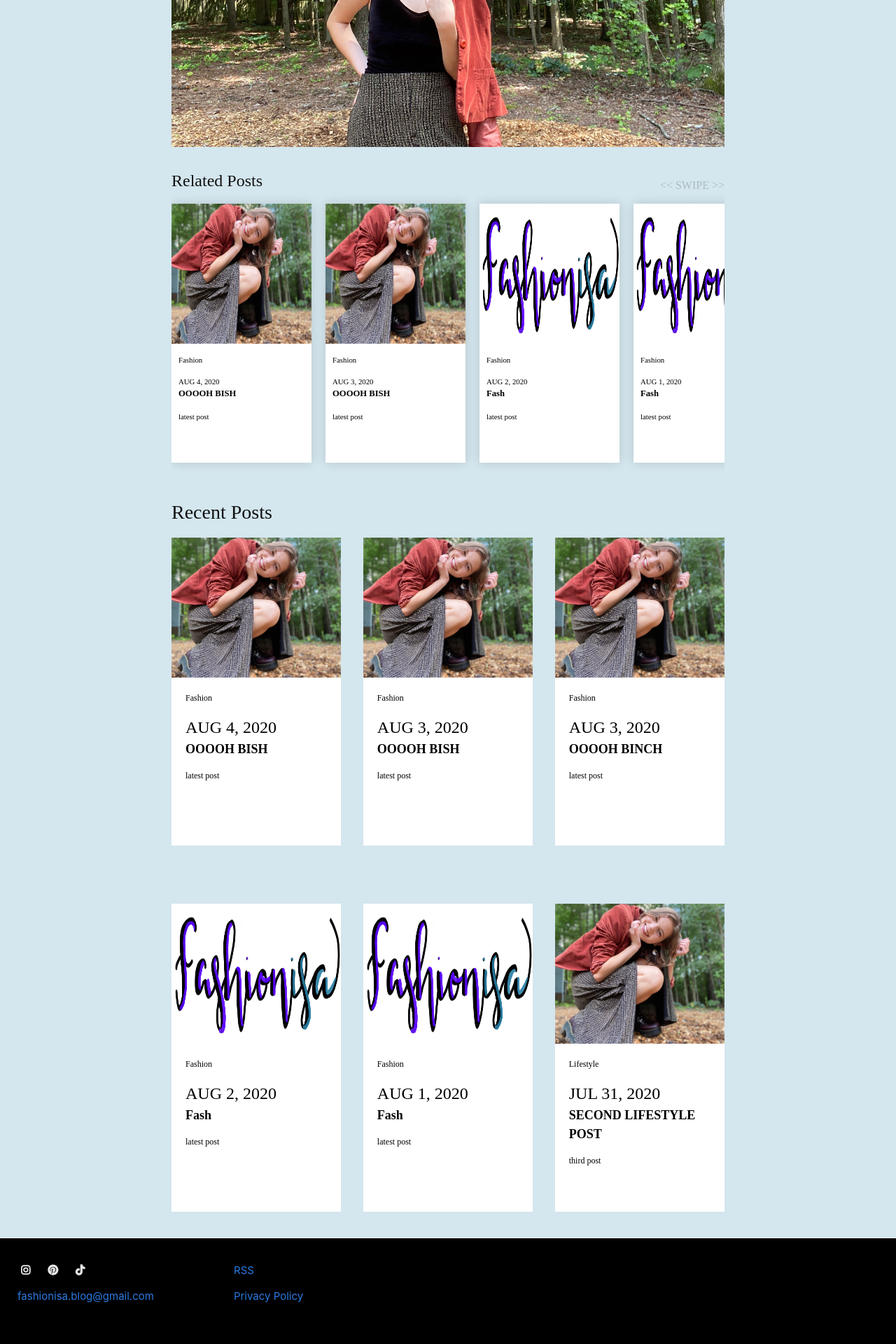
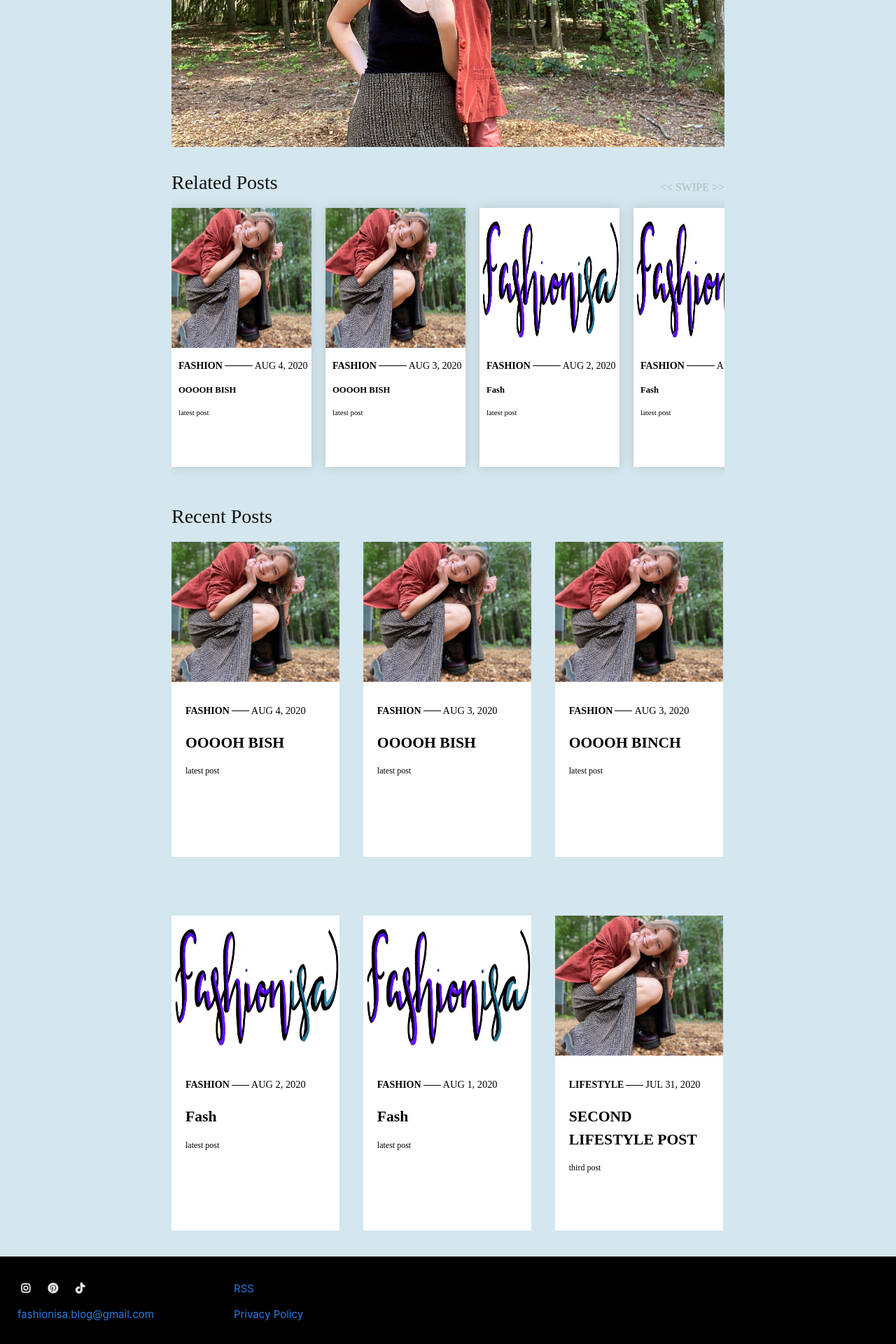
Before and after one commit to iwalte01/fashionisa-blog, a Jekyll site: the page built from blog-fashion/_posts/2020-07-29-four.md, in a window 1280 px wide. Shown: the part 831-2751 px from the top of the page at 70% size. Built offline with Jekyll 4.4.1, drawn with Linux system fonts in a browser that asks for light colours; nearby versions of some CDN libraries.

Commit message:
formatted post teasers

```diff
--- a/_includes/make_postlist.html
+++ b/_includes/make_postlist.html
@@ -14,10 +14,15 @@
          </div>
          <div class="post-info">
          <div class="txt-box">
-            <p class="cat"> {%- if post.category -%}
-              {{ post.category }}
-            {%- endif -%}</p>
-             <span class="post-meta"> {{ post.date | date: date_format }}</span> <!-- moved the date here-->
+            <p class="post-meta">
+            {%- if post.category -%}
+            <span itemprop="category"><span class="cat" itemprop="category">{{ post.category }}</span></span>
+            {%- endif -%}
+            <time class="dt-published" datetime="{{ page.date | date_to_xmlschema }}" itemprop="datePublished">
+            {%- assign date_format = site.minima.date_format | default: "%b %-d, %Y" -%}
+            {{ post.date | date: date_format }}
+            </time>
+          </p>
             <h3 class="p-title">{{ post.title | escape }}</h3> <!-- added a heading around this to separate it-->
              <!-- show the description -->
             <p class="des">{%- if post.description -%}
--- a/_includes/make_relposts.html
+++ b/_includes/make_relposts.html
@@ -14,10 +14,15 @@
          </div>
          <div class="post-info">
          <div class="txt-box">
-            <p class="cat"> {%- if post.category -%}
-              {{ post.category }}
-            {%- endif -%} </p>
-            <span class="post-meta">{{ post.date | date: date_format }}</span>
+          <p class="post-meta">
+            {%- if post.category -%}
+            <span itemprop="category"><span class="cat" itemprop="category">{{ post.category }}</span></span>
+            {%- endif -%}
+            <time class="dt-published" datetime="{{ page.date | date_to_xmlschema }}" itemprop="datePublished">
+            {%- assign date_format = site.minima.date_format | default: "%b %-d, %Y" -%}
+            {{ post.date | date: date_format }}
+            </time>
+          </p>
             <h3 class="p-title">{{ post.title | escape }}</h3> <!-- added a heading around this to separate it-->
              <!-- show the description -->
             <p class="des">{%- if post.description -%}
--- a/_includes/search.html
+++ b/_includes/search.html
@@ -13,7 +13,7 @@
 SimpleJekyllSearch({
   searchInput: document.getElementById('search-input'),
   resultsContainer: document.getElementById('results-container'),
-  searchResultTemplate: '<li><h3><a href="{url}" class="post-link"><div class="image"><p><img class="thmb" src="{thumbnail}"></p></div><div class="post-info"><div class="txt-box"><p class="cat">{category}</p><span class="post-meta">{date}</span><h3 class="p-title">{title}</h3><p class="des">{description}</p></div></div></a></h3></li>',
+  searchResultTemplate: '<li><h3><a href="{url}" class="post-link"><div class="image"><p><img class="thmb" src="{thumbnail}"></p></div><div class="post-info"><div class="txt-box"><p class="post-meta"><span itemprop="category"><span class="cat" itemprop="category">{category}</span></span><time class="dt-published" datetime="{date}" itemprop="datePublished">{date}</time></p><h3 class="p-title">{title}</h3><p class="des">{description}</p></div></div></a></h3></li>',
   noResultsText:'<p id="no-result"> No Results Found </p>',
   json: '/fashionisa-blog/search.json'
 })
--- a/_layouts/post.html
+++ b/_layouts/post.html
@@ -29,7 +29,7 @@ layout: default
   <!-- For the Codepen Challenge of January 2019 -->
 <div class="o-wrapper">
   <header class="c-header">
-    <h2>Related Posts</h2>
+    <h2 class="post-list-heading">Related Posts</h2>
     <div class="c-drag">
      << SWIPE >>
     </div>
@@ -52,6 +52,7 @@ layout: default
         {%- endif -%}
   {%- endfor -%}
   </div>
+</div>
 </div>
 <script>
   const slider = document.getElementsByClassName('c-slider')[0];
@@ -167,7 +168,7 @@ init();
 </script>
 <div class="home">
 <h2 class="post-list-heading">Recent Posts</h2>
-  <div class="post-list">
+  <div class="post-list rec-posts">
   {%- assign empt = false -%}
   {%- for post in site.posts limit: 6 -%}
       {%- if post != page -%}
--- a/_sass/minima/_layout.scss
+++ b/_sass/minima/_layout.scss
@@ -640,22 +640,29 @@ font-family: serif;
     .p-title {
         font-size: 1em;
         font-family: serif;
-        font-weight: bold;
+        font-weight: bolder;
     }
     .des {
       font-size: 0.7em;
     }
     .txt-box {
       margin: 20px;
-      .cat {
-      font-size: 0.6em;
+     .post-meta {
+      font-weight: 500px;
+        .dt-published {
+          font-size: 0.6em;
+        }
       }
     }
   }
 
   .post-list .thmb {
     height: 200px;
-    max-width: 100%;
+    //max-width: 100%;
+    @include media-query(820px){
+      width: 230px;
+    }
+    width: 240px;
   }
 
   .latest-post {
@@ -672,16 +679,20 @@ font-family: serif;
 
   //control the sizes and styles of each grid element
   .post-list li .post-info {
-    width: fill;
-    height: 250px;
+    word-wrap: break-word;
+    @include media-query(820px){
+      width: 230px;
+    }
+    width: 240px;
+    height: 260px;
     background-color: white;
     margin-top: -30px;
     color: black;
     text-align: left;
     .p-title {
-        font-size: 0.75em;
+        font-size: 0.9em;
         font-family: serif;
-        font-weight: bold;
+        font-weight: bolder;
     }
     .des {
       font-size: 0.5em;
@@ -690,8 +701,14 @@ font-family: serif;
     .txt-box {
       margin: 20px;
       padding-top: 30px;
-      .cat {
-        font-size: 0.5em;
+      .post-meta {
+      font-weight: 500px;
+        .dt-published {
+          font-size: 0.6em;
+        }
+        .cat:after {
+          width: 25px;
+        }
       }
     }
   }
@@ -704,11 +721,13 @@ font-family: serif;
 
     .post-list li .post-link .post-info {
       //responsive width
-      width: fill;
-      height: 250px;
+     // width: fill;
+      //max-width: 100%;
+      width: 100%;
+      height: 280px;
       padding-top: 20px;
       padding-bottom: 10px;
-      text-overflow: wrap;
+       word-wrap: break-word;
       .txt-box {
         margin: 20px;
       }
@@ -716,6 +735,7 @@ font-family: serif;
 
     .post-list li .post-link .thmb {
       //responsive height
+      max-width: 100%;
       width: 100%;
       height: auto;
       margin-bottom: -20px;
@@ -736,12 +756,15 @@ font-family: serif;
     .latest-post .post-link .post-info {
       //responsive width
       width: fill;
-      height: 200px;
+      height: 260px;
       //fit the text into the box
       padding-top: 20px;
       padding-bottom: 60px;
       .txt-box{
         margin: 20px;
+        .post-meta .cat {
+          font-weight: 500px;
+        }
       }
     }
 
@@ -786,13 +809,13 @@ font-family: serif;
     background-color: white;
     height: 200px;
     color: black;
-    text-overflow: wrap;
+    word-wrap: break-word;
     text-align: left;
     border-bottom: 1px solid $grey-color-light;
     .p-title {
-        font-size: 0.75em;
+        font-size: 0.9em;
         font-family: serif;
-        font-weight: bold;
+        font-weight: bolder;
     }
     .des {
       font-size: 0.5em;
@@ -800,8 +823,14 @@ font-family: serif;
 
     .txt-box {
       padding: 10px;
-      .cat {
-        font-size: 0.5em;
+      .post-meta .cat {
+          font-weight: bold;
+      }
+      .dt-published{
+        font-size: 0.6em;
+      }
+      .post-meta .cat:after {
+          width: 30px;
       }
     }
   }
@@ -816,13 +845,22 @@ font-family: serif;
     .post-list li .post-link .post-info {
       //responsive width
       width: fill;
-      height: 250px;
+      height: 270px;
       padding-top: 10px;
       padding-bottom: 10px;
       border-bottom: none;
       text-overflow: wrap;
       .txt-box {
         margin: 20px;
+        .post-meta .cat {
+          font-weight: bold;
+        }
+      .dt-published{
+        font-size: 0.6em;
+      }
+      .post-meta .cat:after {
+          width: 30px;
+      }
       }
       margin-top: -20px;
     }
@@ -898,7 +936,7 @@ font-family: serif;
 
 
 //added stuff for related posts scrolling
-.rel-posts{
+.rel-posts {
 h2 {
   padding: 0;
 }
@@ -924,7 +962,8 @@ h2 {
   @include media-query($on-palm) {
     height: 300px;
   }
-  font-weight: normal;
+ // font-weight: regular;
+
   margin-right: 20px;
   background: #FFFFFF;
   //border-radius: 3px;
@@ -994,8 +1033,13 @@ h2 {
 .c-drag {
   opacity: 0.2;
 }
+}
 
-.post-meta {
+.home .rec-posts {
+  .post-meta {
   font-size: 1em;
+  }
+  .post-meta .cat:after {
+    width: 25px;
+  }
 }
-}
```
